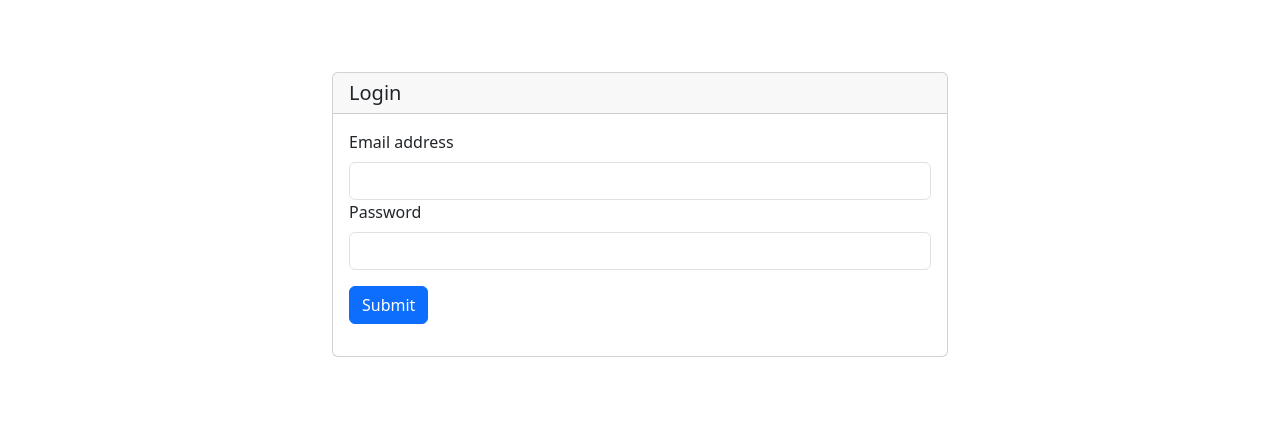
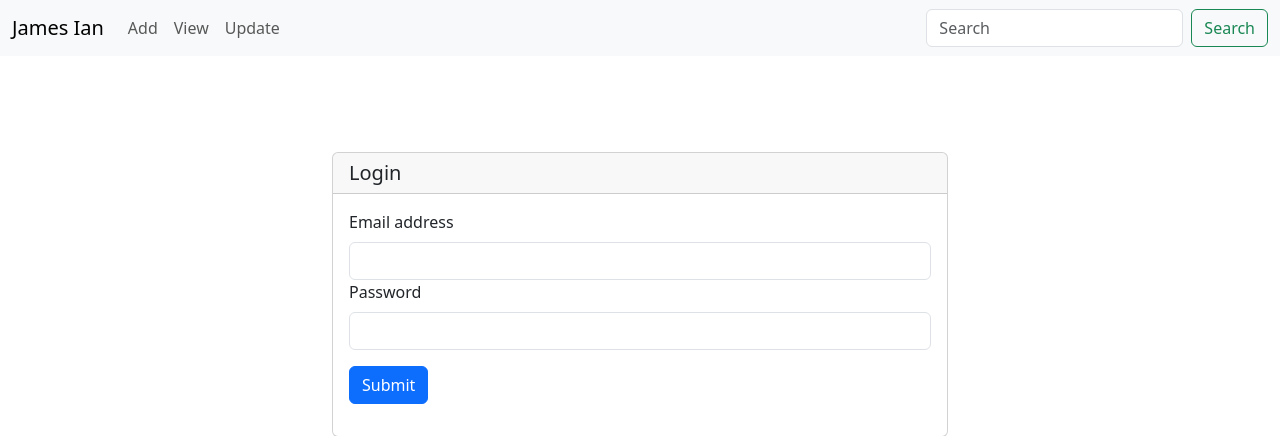
Before and after one commit to jamesbumanlag/password_keeper, a Django app: page / in a window 1280 px wide. Shown: the top 436 px of the page. Run offline with Django 5.2, Linux system fonts and the light colour scheme.

Commit message:
added navbar and card

```diff
--- a/my_app/templates/base.html
+++ b/my_app/templates/base.html
@@ -10,22 +10,17 @@
     <link href="static/style.css" rel="stylesheet">
 </head>
   <body>
-
-    <br><br><br>
+    {% include 'navbar.html' %}
+    <br><br><br><br>
     <div class=" col-md-6 offset-md-3 container">
-    <div class="card">
-        <h5 class="card-header">Login</h5>
-        <div class="card-body">
-
+        <div class="card">
 
             {% block content %}
             {% endblock %}
 
 
         </div>
-      </div>
     </div>
-
 
     <script src="https://cdn.jsdelivr.net/npm/bootstrap@5.3.3/dist/js/bootstrap.bundle.min.js" integrity="sha384-YvpcrYf0tY3lHB60NNkmXc5s9fDVZLESaAA55NDzOxhy9GkcIdslK1eN7N6jIeHz" crossorigin="anonymous"></script>
   </body>
--- a/my_app/templates/home.html
+++ b/my_app/templates/home.html
@@ -3,11 +3,14 @@
 {% block title %} Password Keeper {% endblock %}
 
 {% block content %}
+            <h5 class="card-header">Password Keeper</h5>
+            <div class="card-body">
 
                 <form>
                     <div class="mb-3">
                     <label for="exampleInputEmail1" class="form-label">Email address</label>
                     <input type="email" class="form-control" id="exampleInputEmail1" aria-describedby="emailHelp">
+                    </div>
 
                     <div class="mb-3">
                     <label for="exampleInputPassword1" class="form-label">Password</label>
@@ -16,6 +19,7 @@
 
                     <button type="submit" class="btn btn-primary">Submit</button>
                 </form>
+            </div>
 
 
 
--- /dev/null
+++ b/my_app/templates/login.html
@@ -0,0 +1,26 @@
+{% extends 'base.html' %}
+
+{% block title %} Password Keeper - Login {% endblock %}
+
+{% block content %}
+            <h5 class="card-header">Login</h5>
+            <div class="card-body">
+
+            <form>
+                <div class="mb-3">
+                  <label for="exampleInputEmail1" class="form-label">Email address</label>
+                  <input type="email" class="form-control" id="exampleInputEmail1" aria-describedby="emailHelp">
+
+                <div class="mb-3">
+                  <label for="exampleInputPassword1" class="form-label">Password</label>
+                  <input type="password" class="form-control" id="exampleInputPassword1">
+                </div>
+
+                <button type="submit" class="btn btn-primary">Submit</button>
+              </form>
+
+            </div>
+
+
+
+{% endblock %}
--- /dev/null
+++ b/my_app/templates/navbar.html
@@ -0,0 +1,27 @@
+<nav class="navbar navbar-expand-lg bg-body-tertiary">
+    <div class="container-fluid">
+      <a class="navbar-brand" href="#">James Ian </a>
+      <button class="navbar-toggler" type="button" data-bs-toggle="collapse" data-bs-target="#navbarSupportedContent" aria-controls="navbarSupportedContent" aria-expanded="false" aria-label="Toggle navigation">
+        <span class="navbar-toggler-icon"></span>
+      </button>
+      <div class="collapse navbar-collapse" id="navbarSupportedContent">
+        <ul class="navbar-nav me-auto mb-2 mb-lg-0">
+
+          <li class="nav-item">
+            <a class="nav-link" href="#">Add</a>
+          </li>
+          <li class="nav-item">
+            <a class="nav-link" href="#">View</a>
+          </li>
+          <li class="nav-item">
+            <a class="nav-link" href="#">Update</a>
+          </li>
+
+        </ul>
+        <form class="d-flex" role="search">
+          <input class="form-control me-2" type="search" placeholder="Search" aria-label="Search">
+          <button class="btn btn-outline-success" type="submit">Search</button>
+        </form>
+      </div>
+    </div>
+  </nav>
--- a/my_app/urls.py
+++ b/my_app/urls.py
@@ -2,5 +2,6 @@ from django.urls import path
 from . import views
 
 urlpatterns = [
-    path('',views.home, name='home'),
+    path('',views.login_user, name='login'),
+    path('home',views.home, name='home'),
 ]
--- a/my_app/views.py
+++ b/my_app/views.py
@@ -2,3 +2,6 @@ from django.shortcuts import render
 
 def home(request):
     return render(request, 'home.html')
+
+def login_user(request):
+    return render(request, 'login.html')
```
Lines whose indentation alone changed are shown as unchanged.
